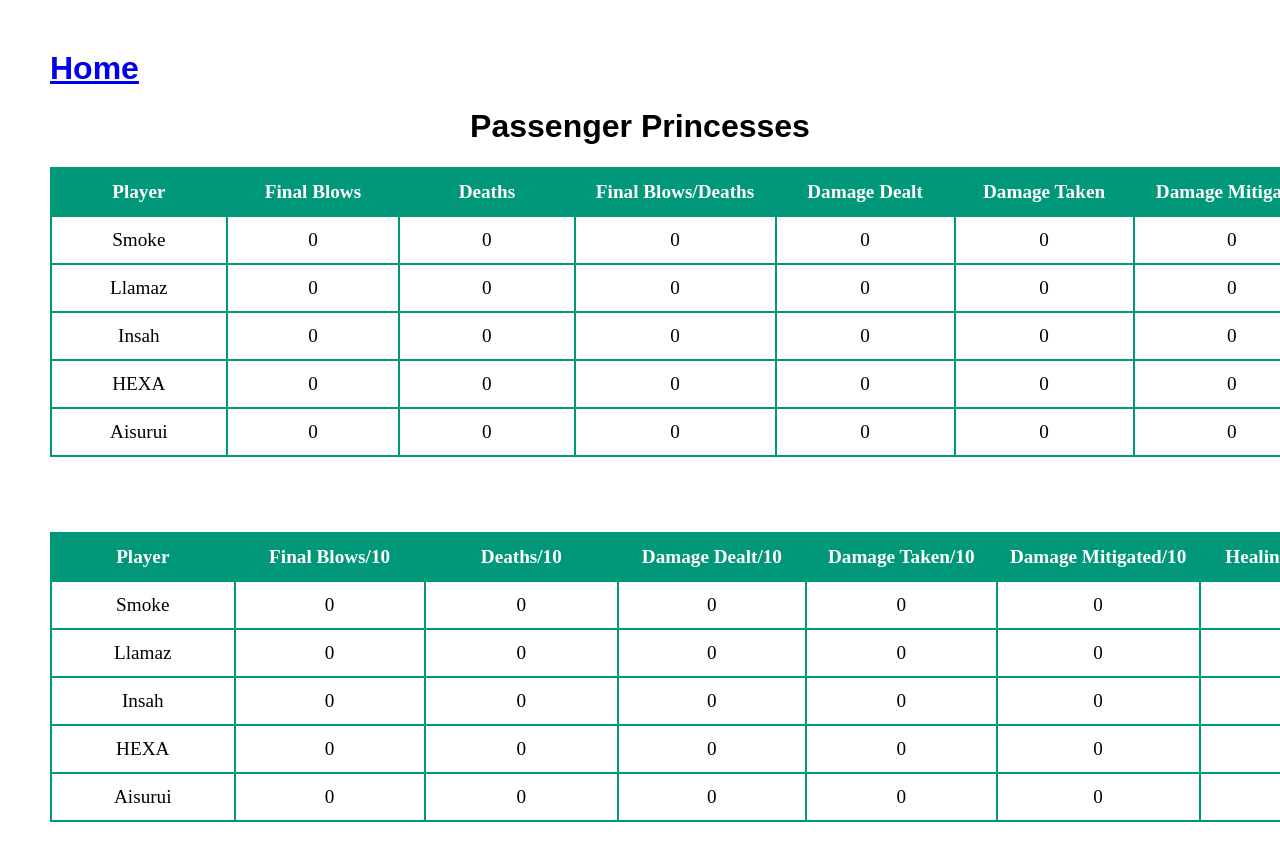
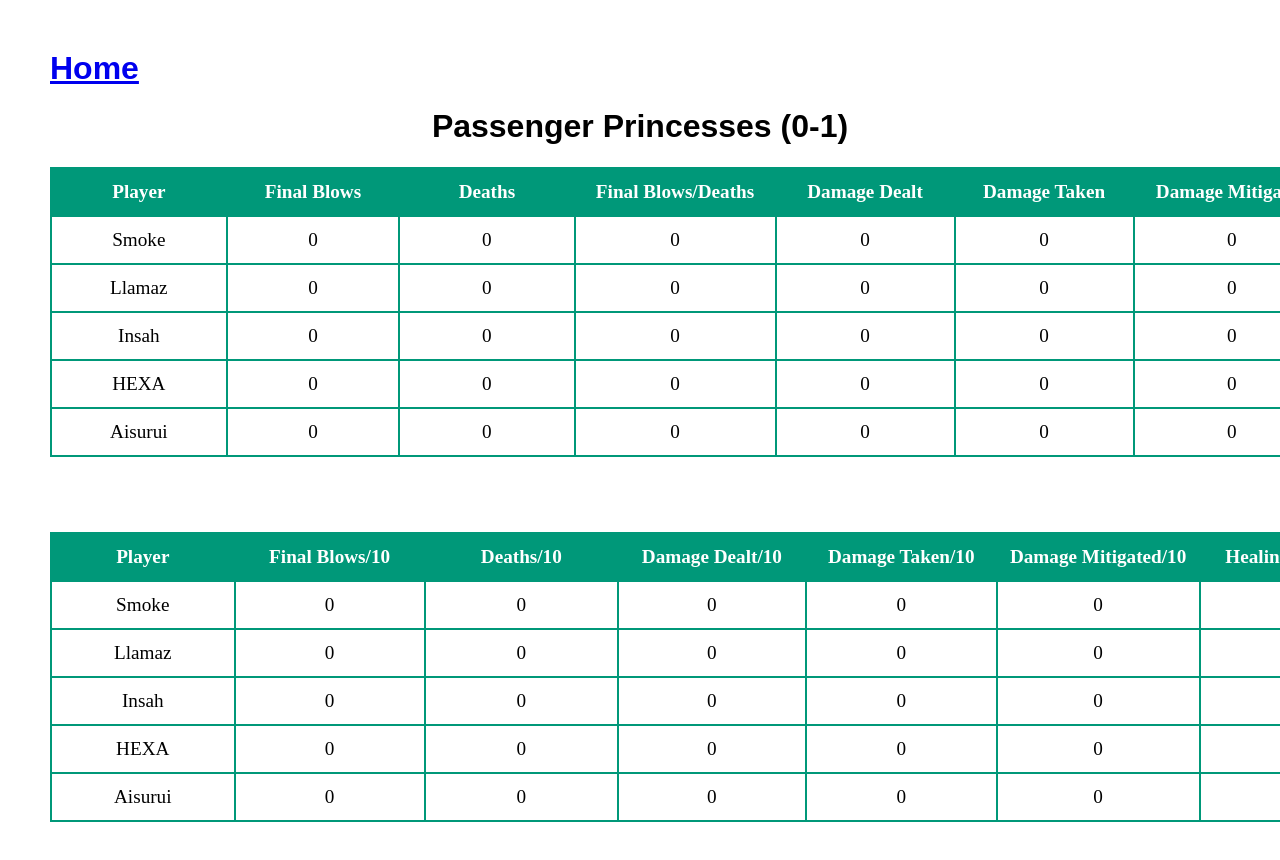
Before and after one commit to CheckTMOW/pp, a plain HTML site: page index.html in a window 1280 px wide. Shown: the top 860 px of the page. Drawn offline with Linux system fonts and the light colour scheme.

Commit message:
Update index.html

```diff
--- a/index.html
+++ b/index.html
@@ -22,7 +22,7 @@
 </head>
 <body>
     <h1 align="left" style="font-family: sans-serif;"><a href="https://checktmow.github.io/homepage/">Home</a></h1>
-    <h1 align="center" style="font-family: sans-serif;">Passenger Princesses</h1>
+    <h1 align="center" style="font-family: sans-serif;">Passenger Princesses (0-1)</h1>
             <table width="1825" bgcolor="#009879" class="table-sortable" style="margin-bottom: 75px;">
                 <thead style="color: white;" align="center">
                     <tr>
```
